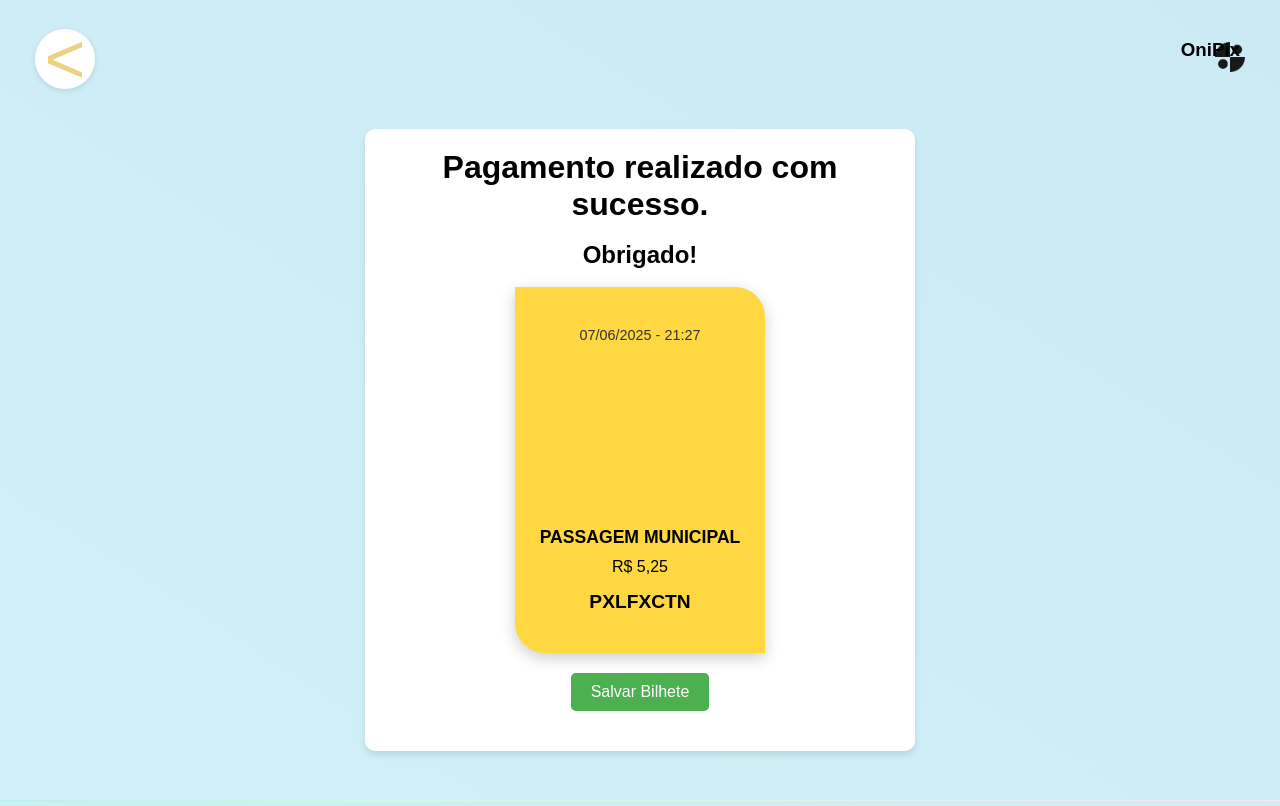
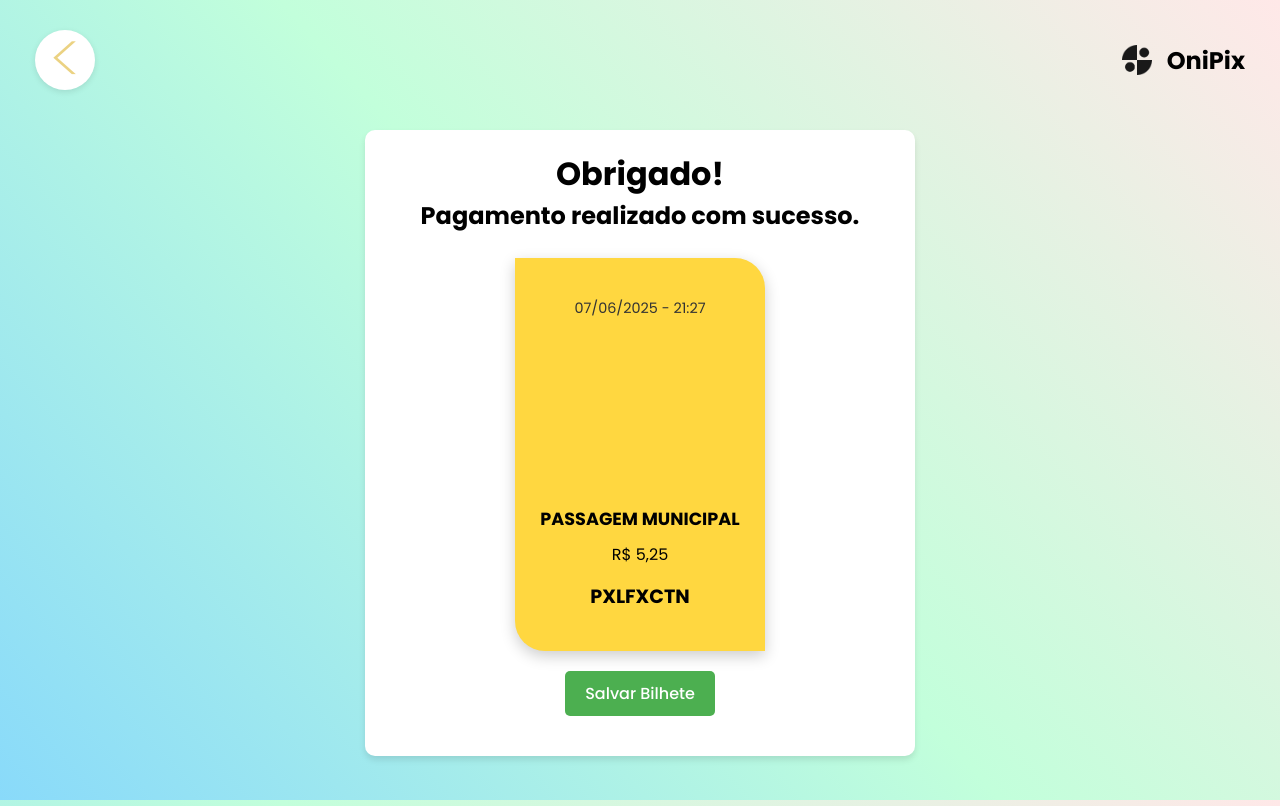
Before and after one commit to VitorMarvulle/pix-onibus, a Django app: page /bilhete/ in a window 1280 px wide. Run offline with Django 5.2, Linux system fonts and the light colour scheme; some libraries are stand-ins or nearby versions.

Commit message:
fix: alteracoes na estilizacao, logo nos templates, AOS effects

```diff
--- a/app/static/style-pages.css
+++ b/app/static/style-pages.css
@@ -63,6 +63,16 @@ body {
     text-align: right;
 }
 
+.header-right img, .header-right .logo-home {
+    display: inline-block;
+    vertical-align: middle;
+}
+
+.header-right .logo-home {
+    margin: 0 0 0 10px;
+    color: rgb(0, 0, 0);
+    font-size: 24px;
+}
 .button-back {
     font-weight: 200;
     font-size: 70px;
@@ -71,11 +81,6 @@ body {
     display: inline-block;
 }
 
-.logo-home h3 {
-    margin: 0;
-    color: rgb(235, 210, 130);
-    font-size: 24px;
-}
 
 .top-left {
     position: absolute;
@@ -84,12 +89,6 @@ body {
     z-index: 10;
 }
 
-.logo-home {
-    position: absolute;
-    top: var(--spacing-md);
-    right: var(--spacing-md);
-    z-index: 10;
-}
 
 .card {
     flex: 1;
@@ -124,11 +123,12 @@ body {
     padding: var(--spacing-sm) var(--spacing-md);
     font-size: var(--font-size-md);
     font-weight: 500;
+    font-family: "Poppins", sans-serif;
     color: #1a1a1a;
     text-decoration: none;
     border: none;
     border-radius: 40px;
-    background: white;
+    background: #62B6AA;
     transition: background 0.3s ease;
     cursor: pointer;
 }
@@ -175,7 +175,7 @@ body {
     border-radius: 25px;
     box-shadow: 0 4px 10px rgba(0, 0, 0, 0.1);
     padding: var(--spacing-md);
-    margin-bottom: var(--spacing-xl);
+    /* margin-bottom: var(--spacing-xl); */
     position: relative;
 }
 
@@ -306,7 +306,7 @@ body {
     }
 
     .card-menor {
-        width: 95%;
+        width: 85%;
         padding: var(--spacing-sm);
     }
 
@@ -327,7 +327,7 @@ body {
     .button-next,
     .button {
         padding: 8px 16px;
-        font-size: var(--font-size-sm);
+        font-size: var(--font-size-xxl);
     }
 
     .button-back {
--- a/app/templates/base_page.html
+++ b/app/templates/base_page.html
@@ -6,6 +6,7 @@
     <meta charset="UTF-8">
     <meta name="viewport" content="width=device-width, initial-scale=1.0">
     <link rel="stylesheet" href="{% static 'style-pages.css' %}">
+    <link href="https://unpkg.com/aos@2.3.1/dist/aos.css" rel="stylesheet" />
     <title>Pix Onibus</title>
 </head>
 <body>
@@ -26,7 +27,8 @@
         {% endblock %}
 
         <!-- Center card -->
-        <div class="card">
+
+        <div class="card" data-aos="flip-right">
             {% block content %}{% endblock %}
         </div>
 
@@ -38,5 +40,9 @@
         {% endblock %}
     </div>
     <script src="{% static 'js/notificacao.js' %}"></script>
+    <script src="https://unpkg.com/aos@2.3.1/dist/aos.js"></script>
+    <script>
+      AOS.init();
+    </script>
 </body>
 </html>
--- a/app/templates/bilhete.html
+++ b/app/templates/bilhete.html
@@ -3,9 +3,8 @@
 {% block content %}
 <script src="https://html2canvas.hertzen.com/dist/html2canvas.min.js"></script>
 
-<h1>Pagamento realizado com sucesso.</h1>
-<br>
-<h2>Obrigado!</h2>
+<h1>Obrigado!</h1>
+<h2>Pagamento realizado com sucesso.</h2>
 <br>
 
     <div class="ticket" id="ticket-container">
@@ -16,7 +15,7 @@
         <p class="number">{{ ticket_number }}</p>
     </div>
 
-    <button onclick="downloadTicket()" class="save-button">Salvar Bilhete</button>
+    <button onclick="downloadTicket()" class="button-next">Salvar Bilhete</button>
 
 <script>
 function downloadTicket() {
@@ -37,15 +36,7 @@ function downloadTicket() {
 </script>
 
 <style>
-body {
-    background: linear-gradient(to top right, #d1f0f8, #cbeaf4);
-    font-family: Arial, sans-serif;
-    display: flex;
-    justify-content: center;
-    align-items: center;
-    height: 100vh;
-    margin: 0;
-}
+
 
 .ticket {
     background-color: #ffd740;
@@ -88,7 +79,7 @@ body {
     height: 150px;
 }
 
-.save-button {
+.button-next {
     display: block;
     margin: 20px auto;
     padding: 10px 20px;
--- a/app/templates/formulario.html
+++ b/app/templates/formulario.html
@@ -2,8 +2,8 @@
 
 {% block content %}
 <div class="texto-card">
-    <h1>Preencha o formulário</h1>
-    <p>Insira seus dados para continuar.</p>
+    <h1>Preencha o campo abaixo:</h1>
+    <p>Insira seu número de celular continuar.</p>
 </div>
 
 <form method="POST" action="{{ next_url }}">
--- a/app_empresa/templates/linha_motorista.html
+++ b/app_empresa/templates/linha_motorista.html
@@ -1,7 +1,7 @@
 {% extends 'base_page.html' %}
 
 {% block content %}
-<div class="texto-card" style="text-align: center; margin-bottom: 30px;">
+<div class="texto-card" style="text-align: center;">
     <h1>Escolha sua Linha:</h1>
 </div>
 
@@ -46,7 +46,7 @@
         .texto-card h1 {
         font-size: 50px;          /* Tamanho do título "Login" */
         color: #0e0e0e;
-        margin-top: -40%;
+        margin-top: -20%;
         margin-bottom: 5px;
         font-weight: 600;
     }
```
Also changed, not shown: app/templates/home.html (+12 -3 lines), db.sqlite3.
